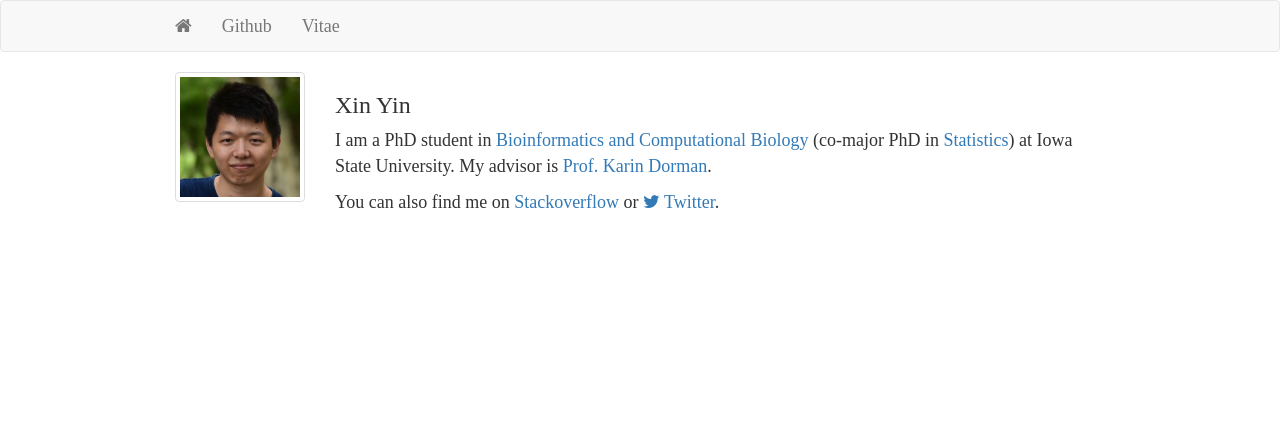
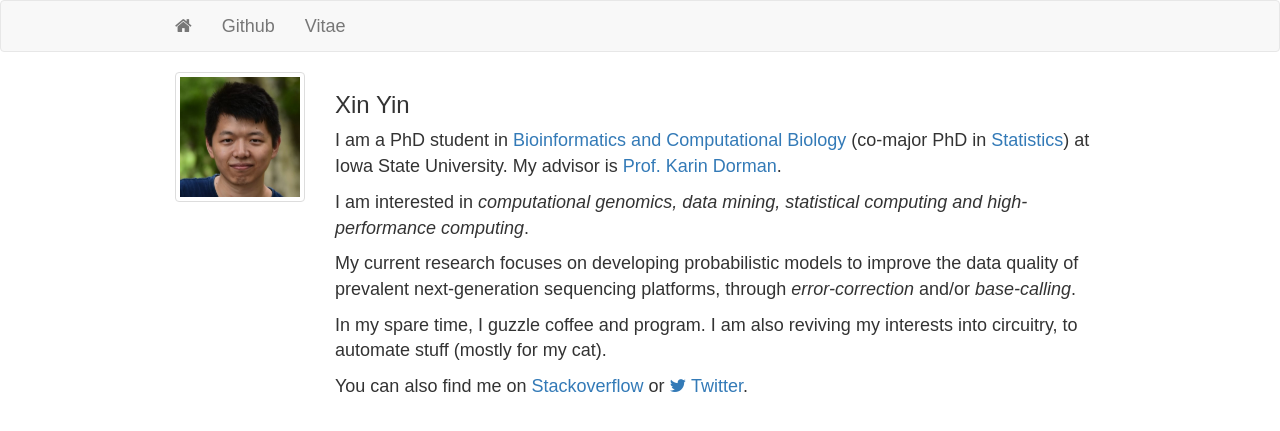
Before and after one commit to xydrolase/xydrolase.github.io, a Jekyll site: the page built from index.html, in a window 1280 px wide. Shown: the top 431 px of the page. Built offline with Jekyll 4.4.1, drawn with Linux system fonts in a browser that asks for light colours; nearby versions of some CDN libraries.

Commit message:
Updated the front page.

```diff
--- a/index.html
+++ b/index.html
@@ -6,10 +6,18 @@ layout: home
     <h3>Xin Yin</h3>
     <p>
     I am a PhD student in <a href="http://www.bcb.iastate.edu">Bioinformatics and Computational Biology</a>
-    (co-major PhD in <a href="http://www.stat.iatate.edu">Statistics</a>) at Iowa State University.
+    (co-major PhD in <a href="http://www.stat.iastate.edu">Statistics</a>) at Iowa State University.
     My advisor is <a href="http://thirteen-01.stat.iastate.edu">Prof. Karin Dorman</a>.
     </p>
     <p>
+    I am interested in <em>computational genomics, data mining, statistical computing and high-performance computing</em>.
+    </p>
+    <p>
+    My current research focuses on developing probabilistic models to improve the data quality of prevalent next-generation sequencing platforms, through <em>error-correction</em> and/or <em>base-calling</em>.
+    </p>
+    <p>
+    In my spare time, I guzzle coffee and program.
+    I am also reviving my interests into circuitry, to automate stuff (mostly for my cat).
     </p>
     <p>
     You can also find me on <a href="http://stackoverflow.com/users/694998/xin-yin">Stackoverflow</a>
--- a/static/css/main.css
+++ b/static/css/main.css
@@ -5,7 +5,7 @@ body {
     margin: 0 auto;
     background-color: #fff;
     font-size: 18px;
-    font-family:  serif;
+    font-family: sans-serif;
 }
 
 #wrapper {
```
